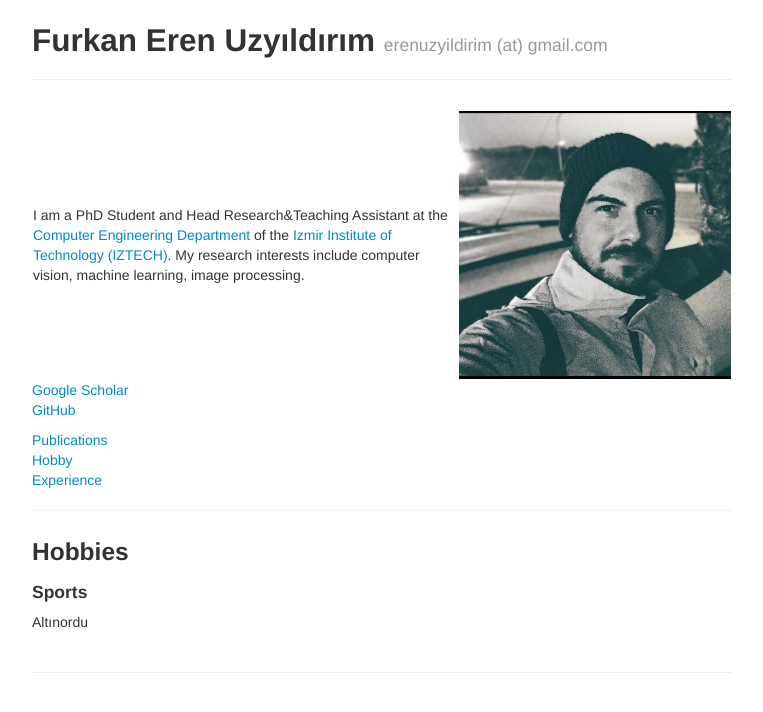
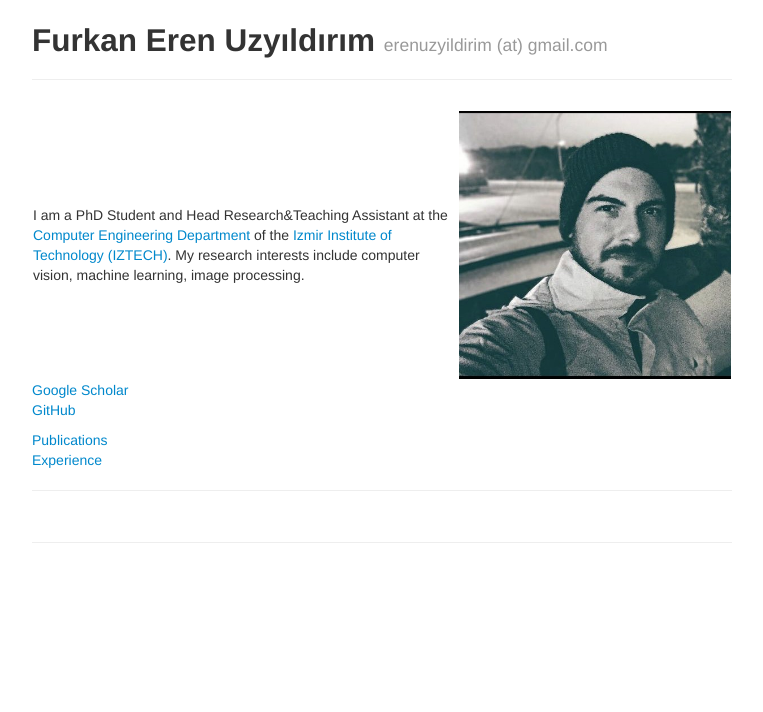
Before and after one commit to erenuzyildirim/erenuzyildirim.github.io, a Jekyll site: the page built from hobby.md, in a window 1280 px wide. Shown: the top 712 px of the page, without its empty margins (258-1021 px from the left). Built offline with Jekyll 4.4.1, drawn with Linux system fonts in a browser that asks for light colours.

Commit message:
Add files via upload

```diff
--- a/hobby.md
+++ b/hobby.md
@@ -14,13 +14,6 @@ author: Furkan Eren Uzyıldırım
 [GitHub](https://github.com/erenuzyildirim)
 
 [Publications](https://erenuzyildirim.github.io/index.html)
-[Hobby](https://erenuzyildirim.github.io/hobby.html)
 [Experience](https://erenuzyildirim.github.io/experience.html)
 
 ---
-
-### Hobbies
-
-#### Sports
-
-Altınordu
```
Also changed, not shown: experience.md (+0 -1 lines), index.md (+0 -1 lines).
